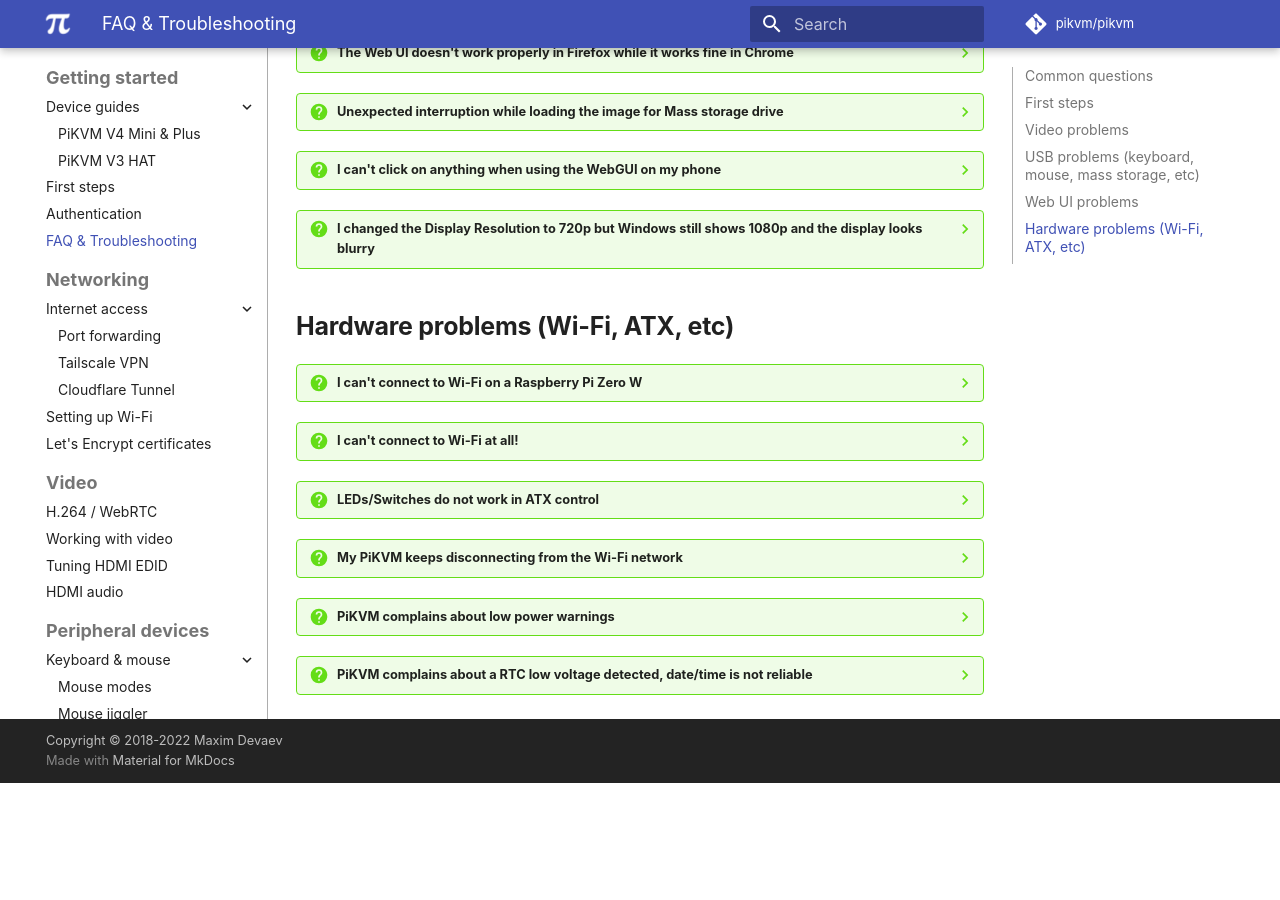
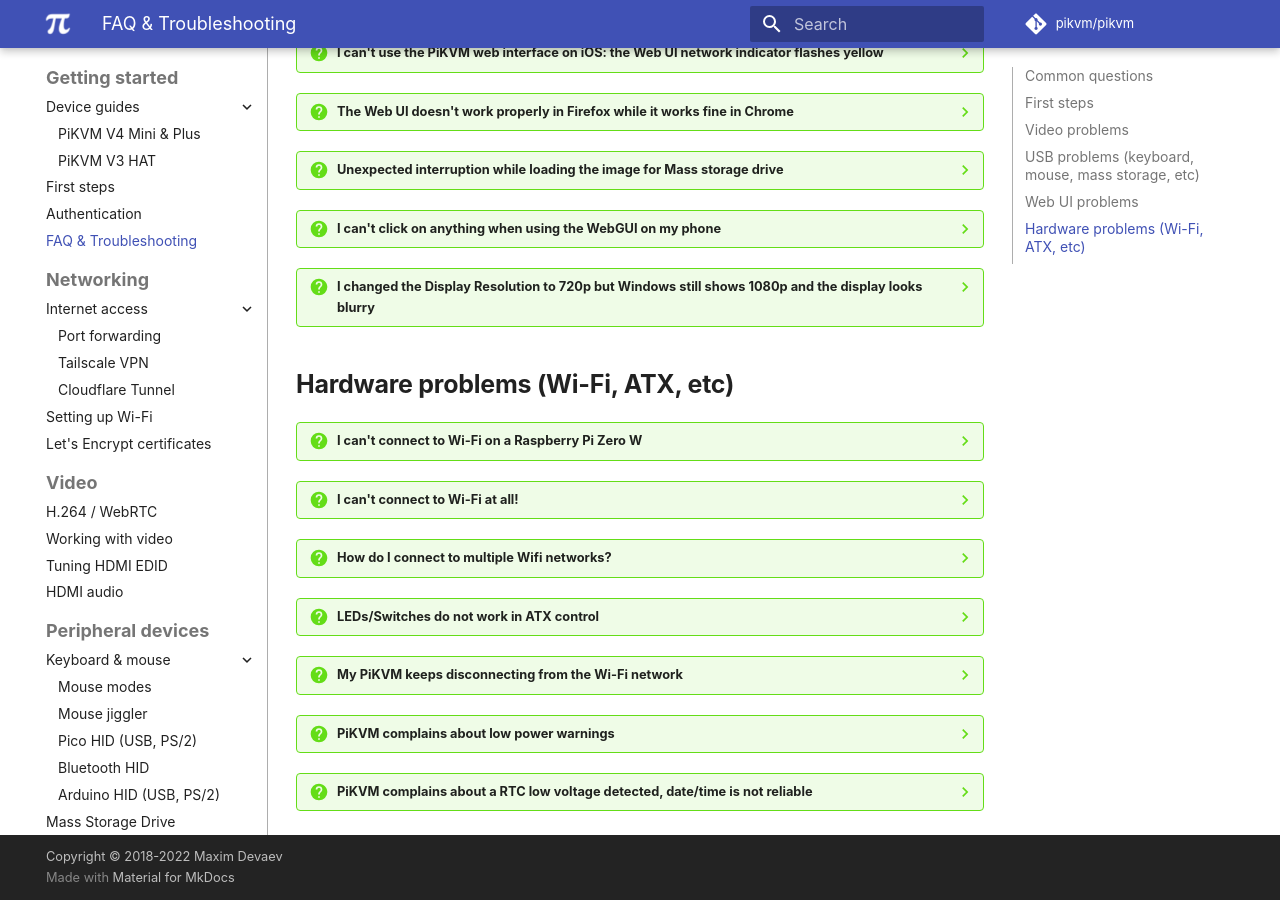
Before and after one commit to pikvm/pikvm, an MkDocs documentation site: the page built from docs/faq.md, in a window 1280 px wide and 900 px high, scrolled down 4690 px. Built offline with MkDocs 1.6.1 and Material for MkDocs 9.7.7, drawn with Linux system fonts in a browser that asks for light colours; some web fonts are replaced; comment, search, counter and statistics services are not loaded; before the commit the page ends 5473 px from its top, so only the background shows below that; some of the changed lines change nothing that is shown; some of the changed text lies outside the part shown.

Commit message:
Update faq.md (#1172)
* Update faq.md

Added new faq entry

* Update faq.md

Edited  last faq entry and added another

* Update faq.md

`````diff
--- a/docs/faq.md
+++ b/docs/faq.md
@@ -416,6 +416,10 @@
     Make sure the OpenH264 Plugin both exists and is enabled (known issue on Debian GNU/Linux). Press `Ctrl+Shift+A` to open the Add-ons Manager, then press `Plugins`. You should see *OpenH264 Video Codec provided by Cisco Systems, Inc.*. Make sure it is enabled by pressing the "more options" button (3 horizontal dots), then pressing `Always Activate`.
 
 
+??? question "Apple TB/USB-C HDMI video doesn't work"
+    A possible solution can be found [here](https://github.com/pikvm/pikvm/issues/1011).
+
+
 ## USB problems (keyboard, mouse, mass storage, etc)
 
 ??? question "My computer does not recognize USB of PiKVM V2+ at all"
@@ -530,6 +534,66 @@
     * If your device is unable to connect to the Wi-Fi network that you have set up, check the 2.4 GHz Wi-Fi channel used by your Wi-Fi access point.
       If channels 12 to 14 are used (some countries have banned these channels) try to use a channel between 1 and 11.
 
+??? question "How do I connect to multiple Wifi networks?"
+    There are 2 ways to do this
+
+    Recommended:
+
+    You can stack wifi networks in `/etc/wpa_supplicant/wpa_supplicant-wlan0.conf`
+
+    Example:
+
+    ```yaml
+    update_config=1
+
+    network={
+            ssid="SSID1"
+            psk=abcdef0123456789
+    }
+
+    network={
+            ssid="SSID2"
+            psk=abcdef0123456789
+    }
+
+    network={
+            ssid="SSID3"
+            psk=abcdef0123456789
+    }
+    ```
+
+    Create your PSK using this command: `wpa_passphrase 'MyNetwork' 'P@assw0rd' >> /etc/wpa_supplicant/wpa_supplicant-wlan0.conf`
+
+    The second way is to use NetworkManager which is an alternitive but not recommended
+
+    ```yaml
+    # rw
+    # su -
+    # pacman -S networkmanager
+    # nmcli device wifi list
+    # nmcli device wifi connect SSID1 password PASSWORD # Is needed to make the initial wifi connection
+    # nmcli device wifi connect SSID2 password PASSWORD # Is needed to make the seconadry wifi connection
+    # nmcli connection up SSID1/SSID2 # You can switch from 1 wifi network to another
+    # nmcli connection show # This shows a list of the correct connections / green shows connected state, white shows disconnected state
+    # nmcli connection modify SSID1 connection.autoconnect-priority 1 # This will make the first SSID the main one if you are in range of both
+    # nmcli connection modify SSID2 connection.autoconnect-priority 2 # If this is disconnected, it will switch to the first and visa versa
+    ```
+
+    Here are some additional commands and caveats
+
+    ```yaml
+    nmcli device wifi list
+    ```
+
+    ??? note "if you type nmcli and get the following error"
+        "nmcli (1.44.0) and NetworkManager (Unknown) versions don't match. Restarting NetworkManager is advised. Error: NetworkManager is not running."
+
+     ```yaml
+    # systemctl list-unit-files --all #look for networkmanager, if its disabled, enable it and start the service
+    # systemctl enable NetworkManager.service
+    # systemctl start NetworkManager.service
+    ````
+
 
 ??? question "LEDs/Switches do not work in ATX control"
     Double check your wiring as per [the documentation](/README.md#setting-up-the-v2). Make sure you placed the relays (G3VM-61A1) in the correct orientation. The relays for switches (Power, Reset) have a different orientation than the ones for LEDs.
`````
